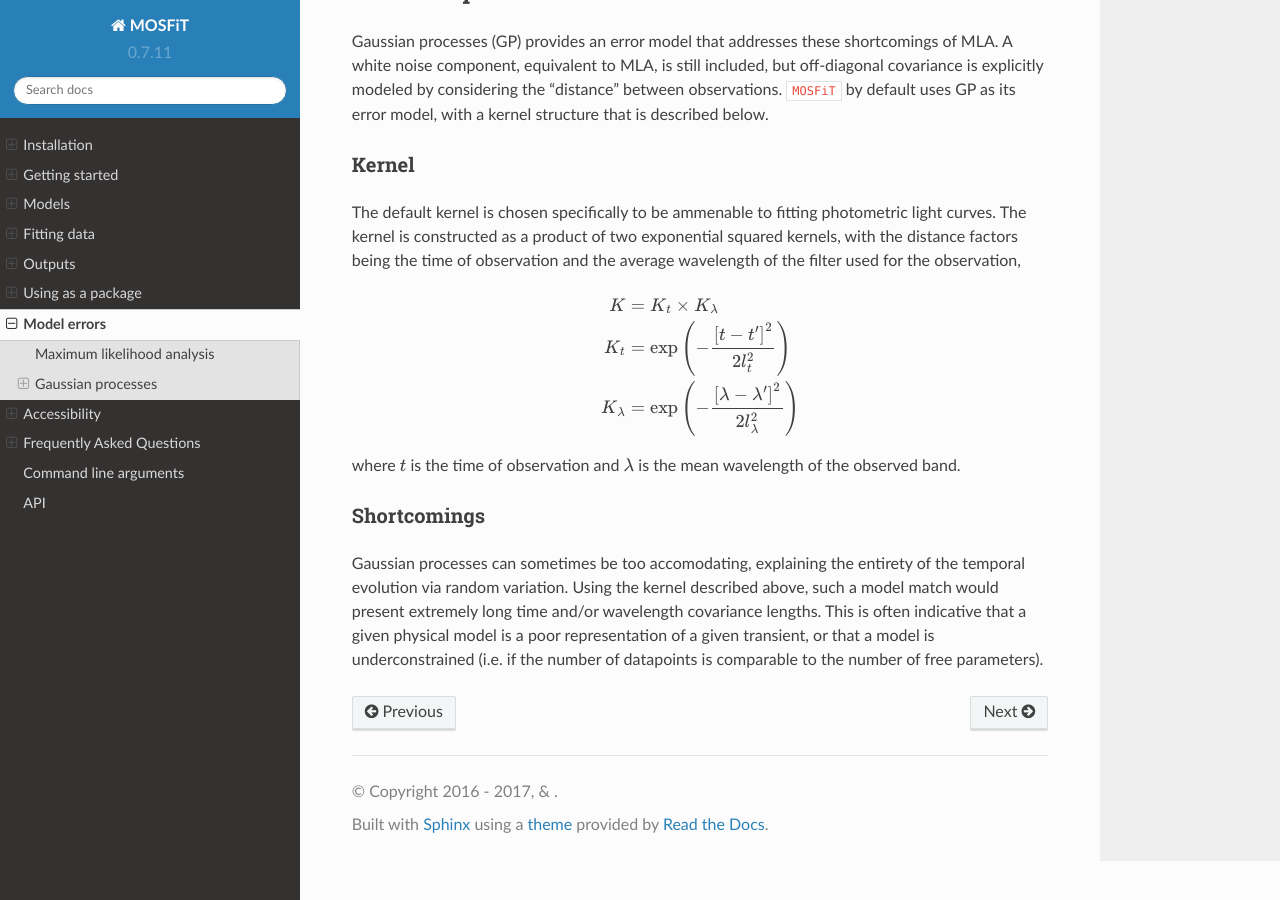
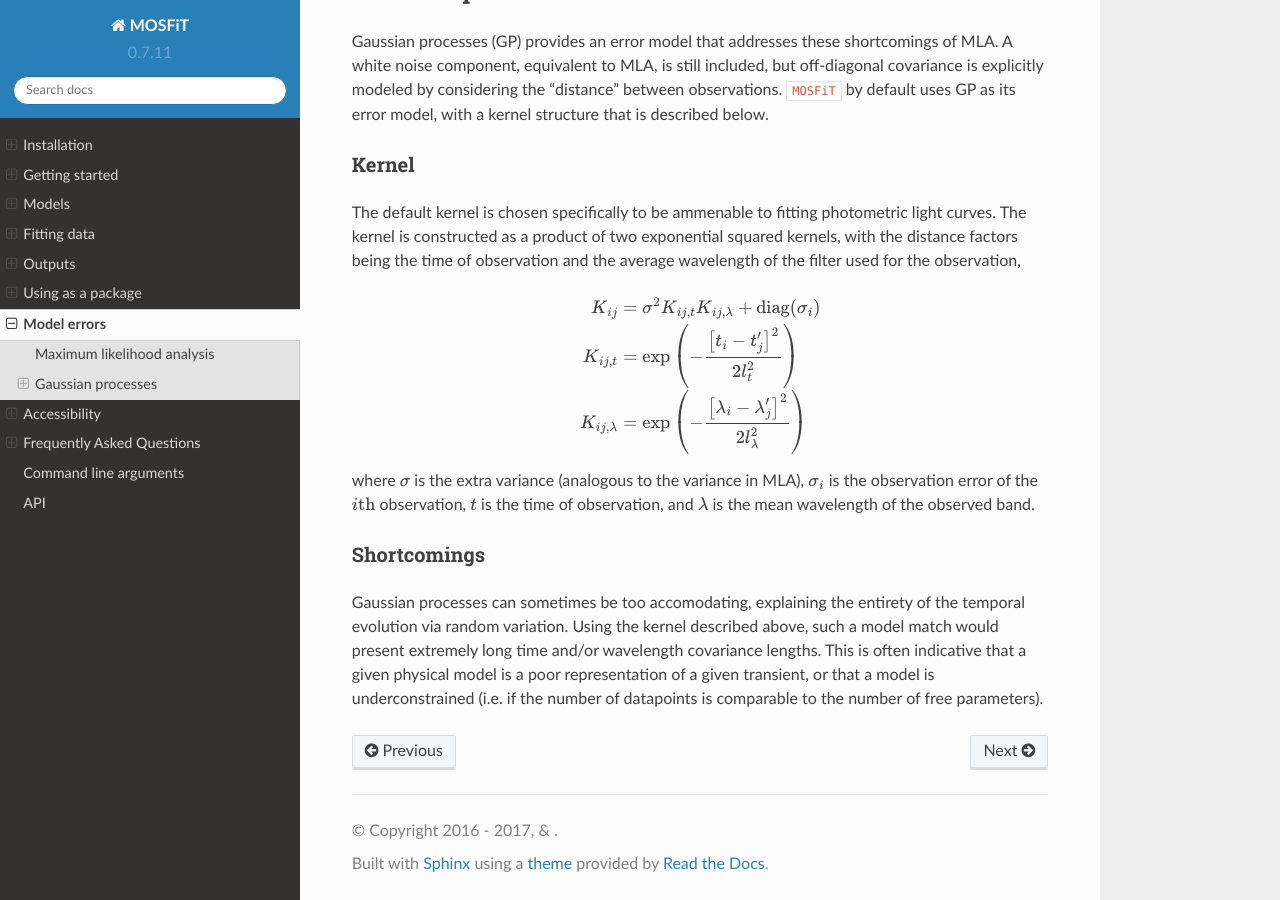
Before and after one commit to guillochon/MOSFiT, a Sphinx documentation site: the page built from docs/error.rst, in a window 1280 px wide and 900 px high, scrolled down 940 px. Built offline with Sphinx 7.4.7 and the Read the Docs theme 2.0.0, drawn with Linux system fonts in a browser that asks for light colours; pages that are not in the unit, such as notebooks, are missing from menus.

Commit message:
DOCS [ci skip]

```diff
--- a/docs/error.rst
+++ b/docs/error.rst
@@ -37,13 +37,13 @@ The default kernel is chosen specifically to be ammenable to fitting photometric
 
 .. math::
 
-    K &= K_{t} \times K_{\lambda}
+    K_{ij} &= \sigma^{2} K_{ij,t} K_{ij,\lambda} + {\rm diag}(\sigma_i)
 
-    K_{t} &= \exp \left(-\frac{\left[t - t^{\prime}\right]^{2}}{2 l_{t}^{2}}\right)
+    K_{ij,t} &= \exp \left(-\frac{\left[t_i - t_j^{\prime}\right]^{2}}{2 l_{t}^{2}}\right)
 
-    K_{\lambda} &= \exp \left(-\frac{\left[\lambda - \lambda^{\prime}\right]^{2}}{2 l_{\lambda}^{2}}\right)
+    K_{ij,\lambda} &= \exp \left(-\frac{\left[\lambda_i - \lambda_j^{\prime}\right]^{2}}{2 l_{\lambda}^{2}}\right)
 
-where :math:`t` is the time of observation and :math:`\lambda` is the mean wavelength of the observed band.
+where :math:`\sigma` is the extra variance (analogous to the variance in MLA), :math:`\sigma_i` is the observation error of the :math:`i{\rm th}` observation, :math:`t` is the time of observation, and :math:`\lambda` is the mean wavelength of the observed band.
 
 Shortcomings
 ============
```
